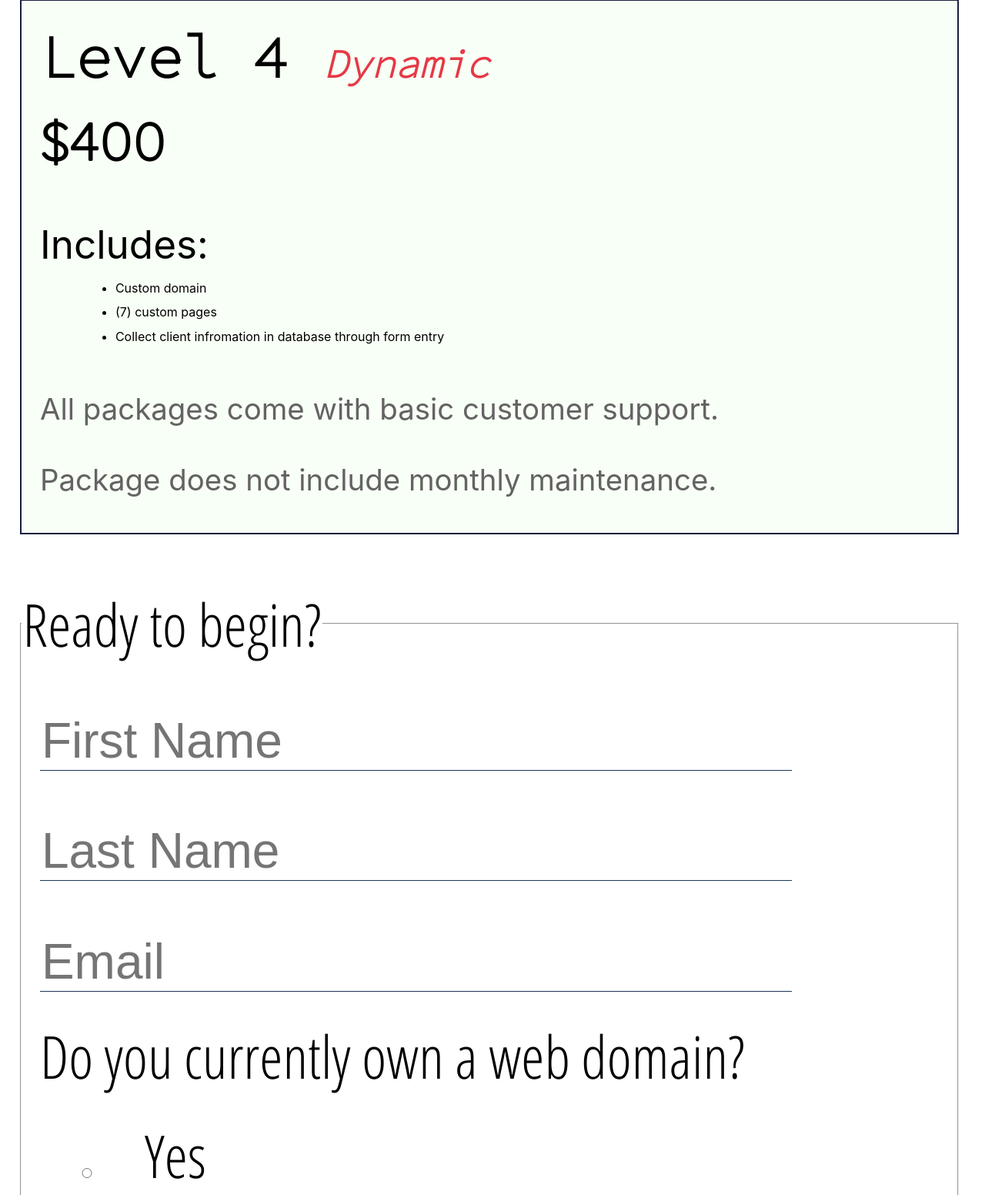
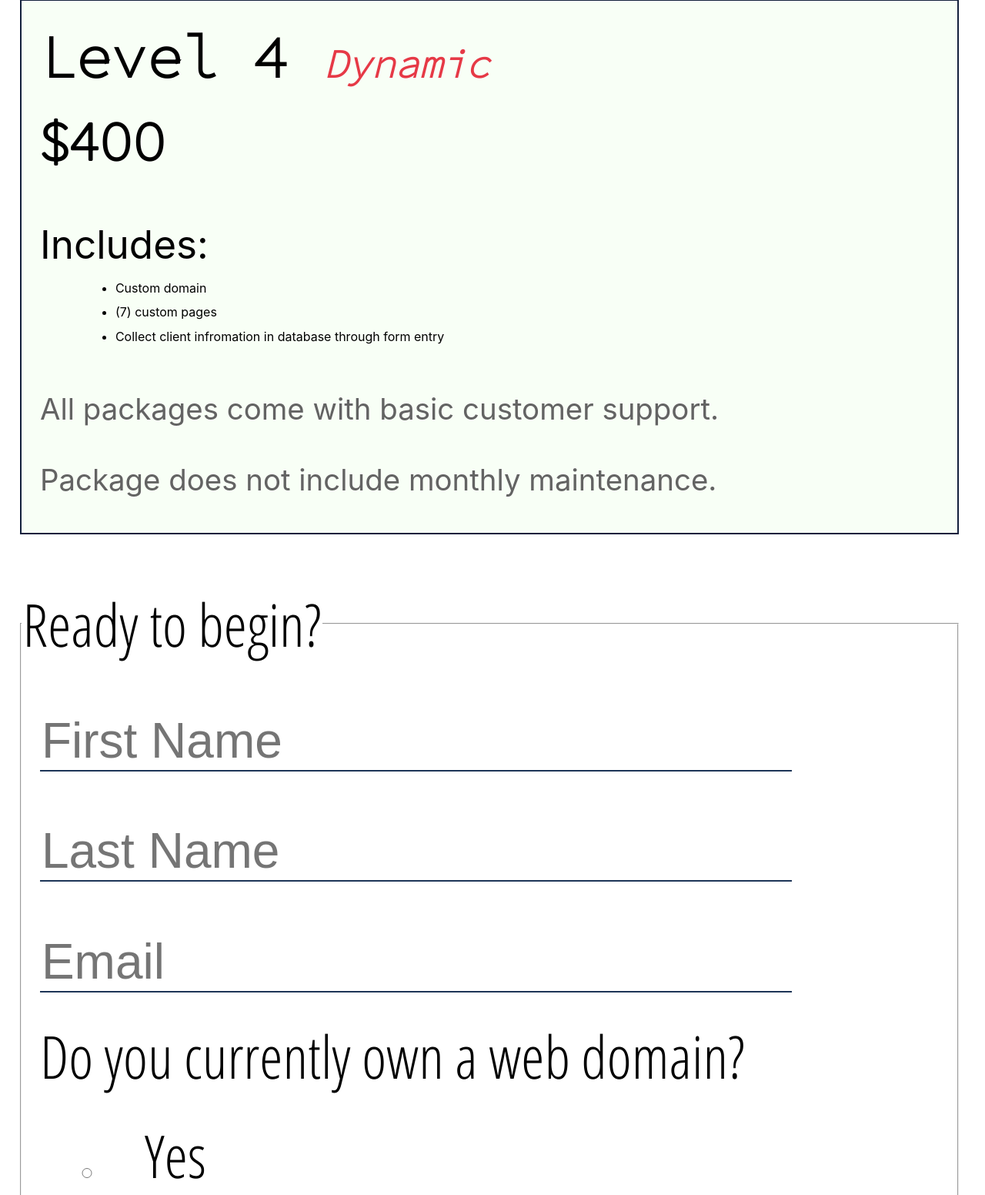
Before and after one commit to jas010i/iridescXnt-portfolio, a PHP site: page / in a window 1280 px wide. Shown: the part 3165-4717 px from the top of the page at 77% size. Run offline with PHP 8.4, Linux system fonts and the light colour scheme; some web fonts are replaced.

Commit message:
Update body.css

```diff
--- a/CSS/body.css
+++ b/CSS/body.css
@@ -93,7 +93,7 @@ input {
     width: 80%;
     margin: 5% 0 0 2%;
     border: none;
-    border-bottom: 1px solid #1D3557;
+    border-bottom: 2px solid #1D3557;
     font-size: 5vw;
     transition: .4s;
 }
@@ -102,6 +102,7 @@ input:focus {
     outline: none;
     border-bottom: 1px solid #e63946;
     transform: translateX(10px);
+    font-size: 5vw;
 }
 
 fieldset > div > p {
```
